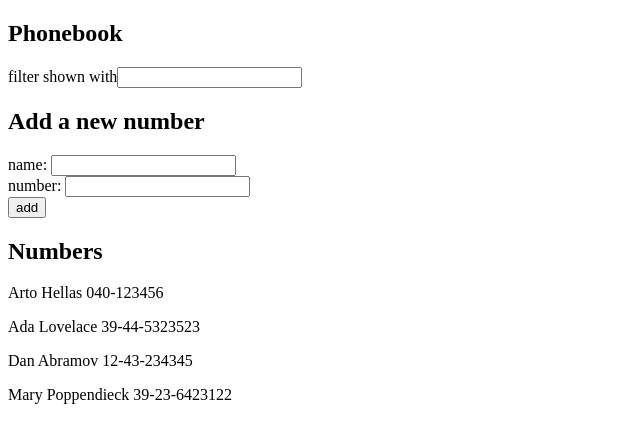
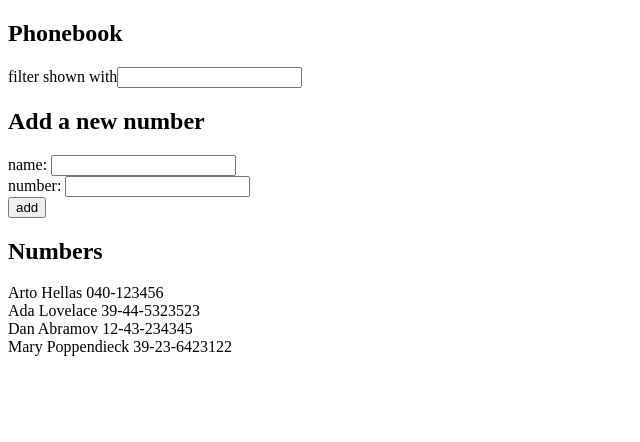
Before and after one commit to vanchau/full-stack-open-2020, a React (Create React App) app in the folder part_2/phonebook/: page / in a window 1280 px wide. Shown: the top 442 px of the page, without its empty margins (0-640 px from the left). Built offline with nearby package versions, Linux system fonts and the light colour scheme.

Commit message:
Change <p> tag to <div> for styling

```diff
--- a/part_2/phonebook/src/Numbers.js
+++ b/part_2/phonebook/src/Numbers.js
@@ -6,7 +6,7 @@ const Numbers = ({searching, persons}) => {
         <div>
             <h2>Numbers</h2>
             {toShow.map(person =>
-                <p key={person.name}>{person.name} {person.number}</p>
+                <div key={person.name}>{person.name} {person.number}</div>
             )}
         </div>
     );
```
